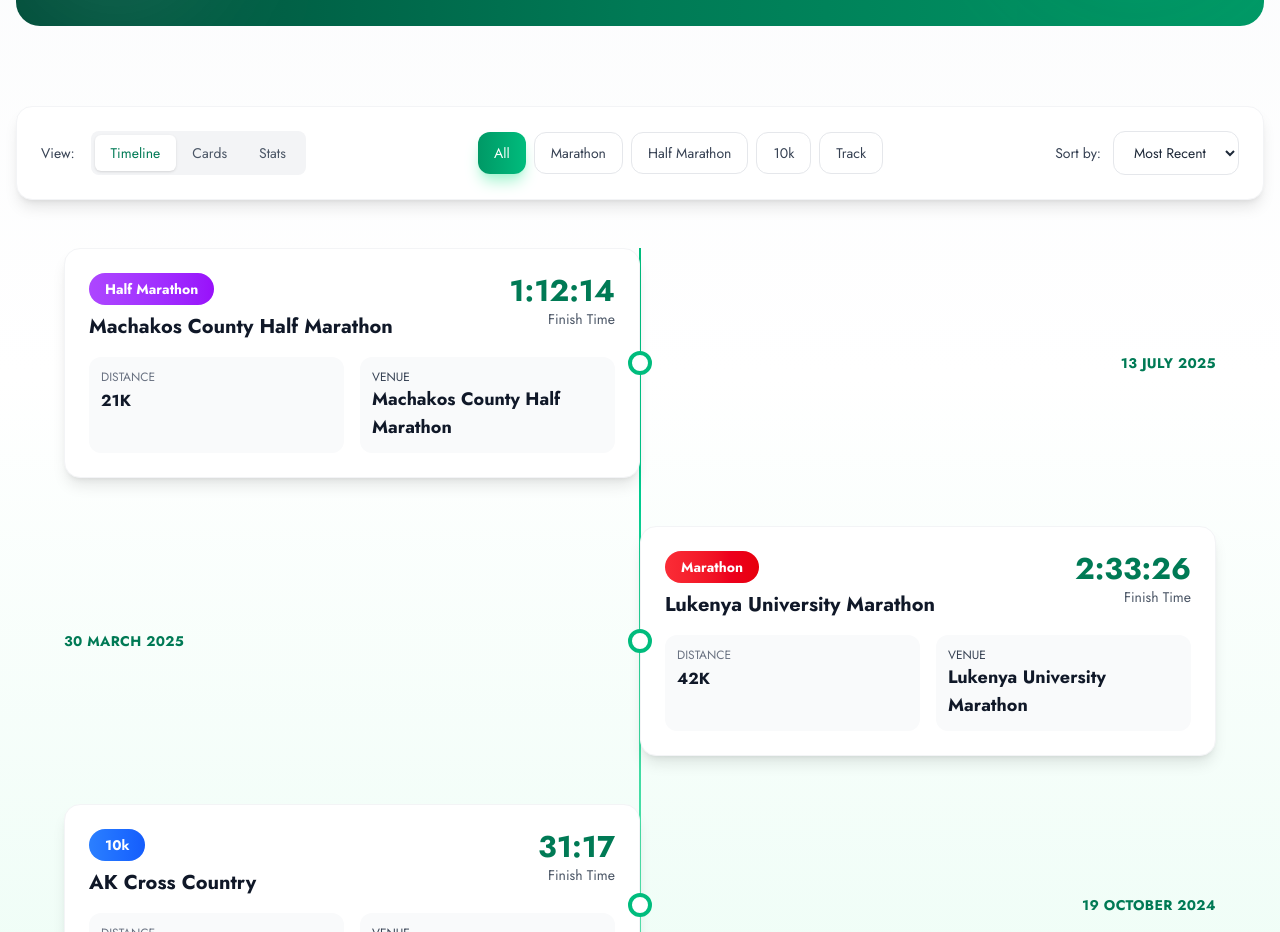
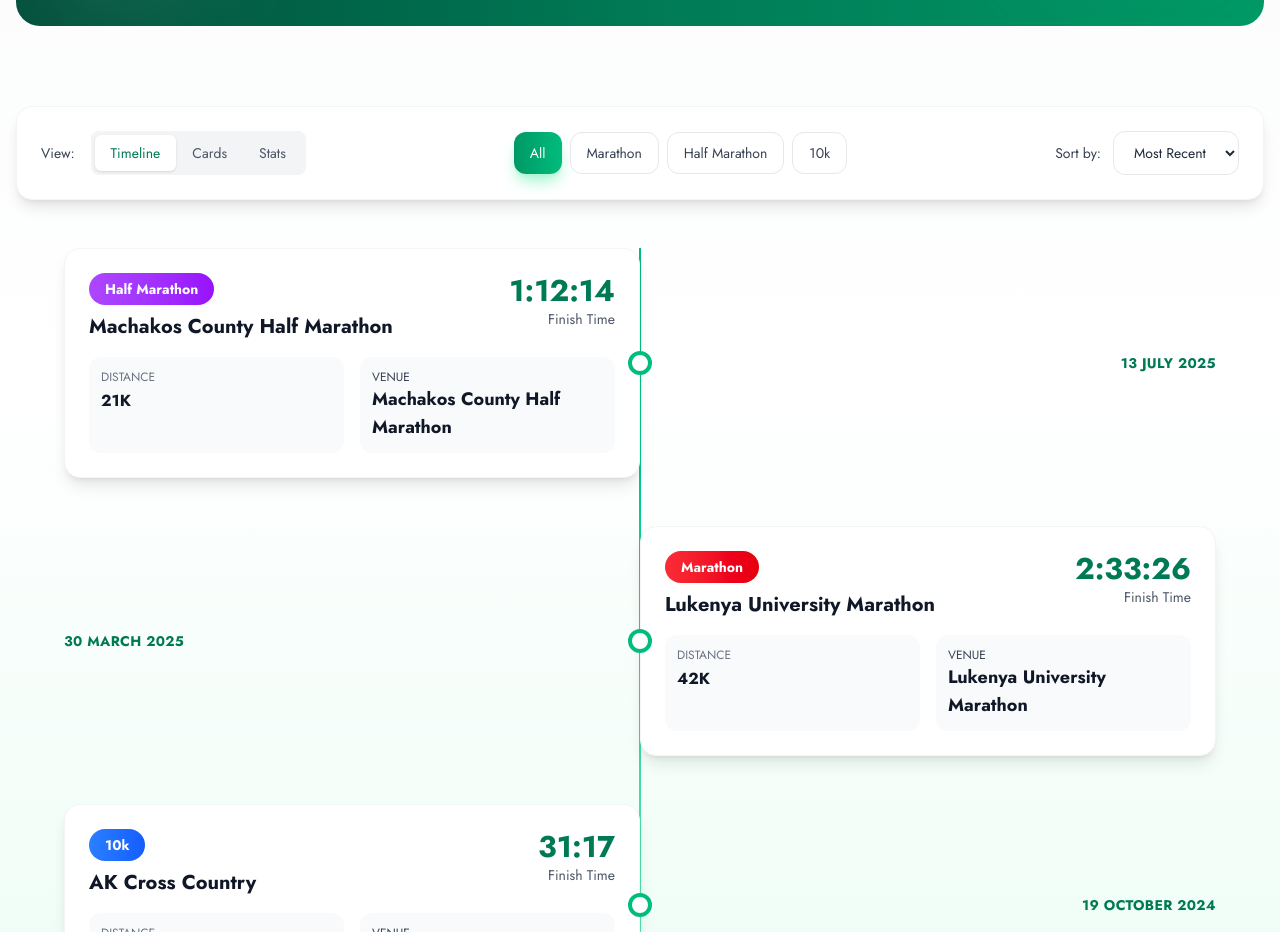
Before and after one commit to Koech161/gideon-sugut, a Next.js app: page / in a window 1280 px wide. Shown: the part 1150-2082 px from the top of the page. Built offline with nearby package versions, Linux system fonts and the light colour scheme.

Commit message:
update records

```diff
--- a/components/RecordsTable.jsx
+++ b/components/RecordsTable.jsx
@@ -8,7 +8,7 @@
   { "id": 2, "event": "Half Marathon", "time": "1:12:14", "date": "2025-07-13", "venue": "Machakos County Half Marathon" }
 ];
 
-const categoryFilters = ['All', 'Marathon', 'Half Marathon', '10k', 'Track'];
+const categoryFilters = ['All', 'Marathon', 'Half Marathon', '10k'];
 const distanceMap = {
     Marathon: '42K',
     'Half Marathon': '21K',
```
